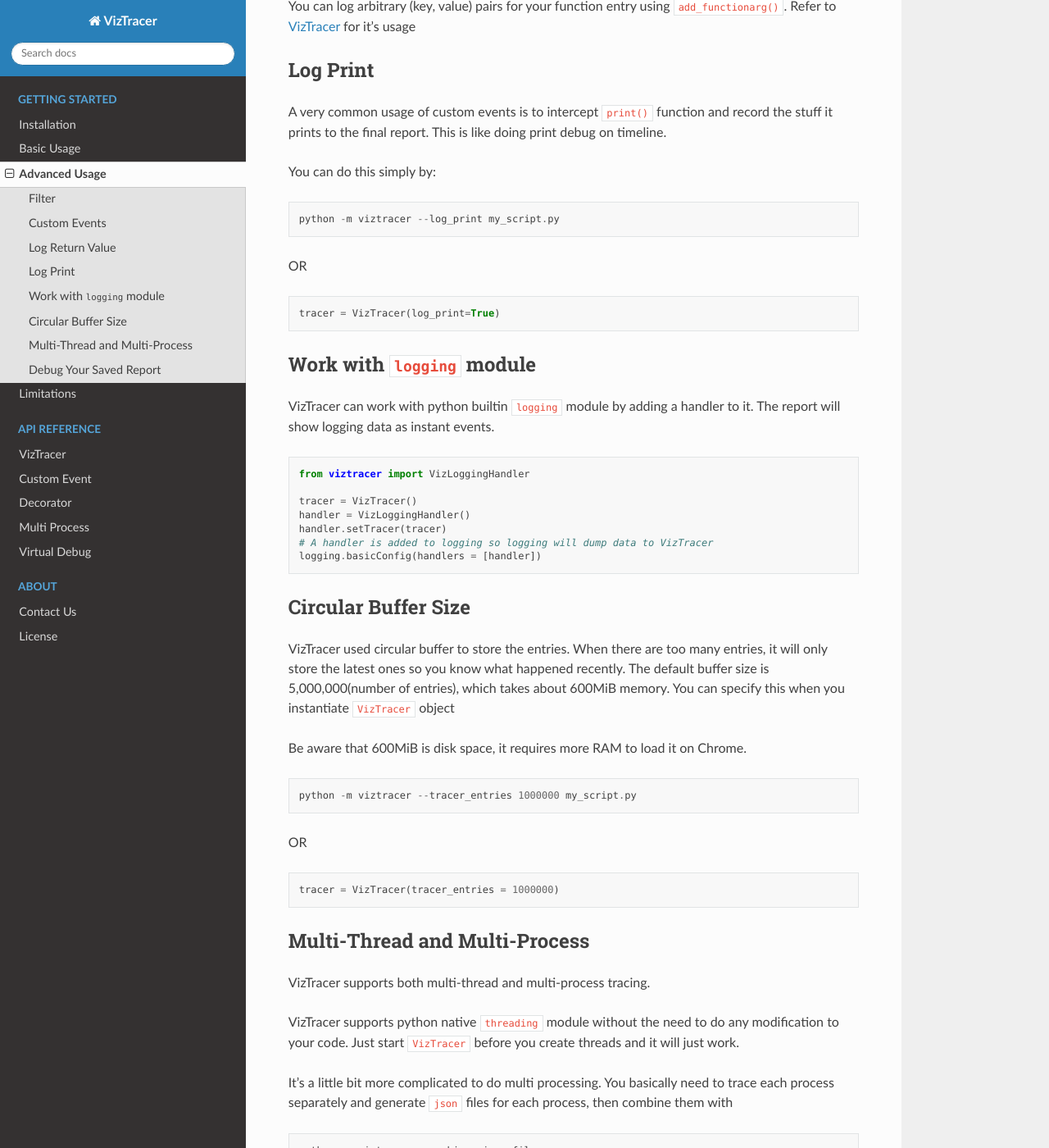
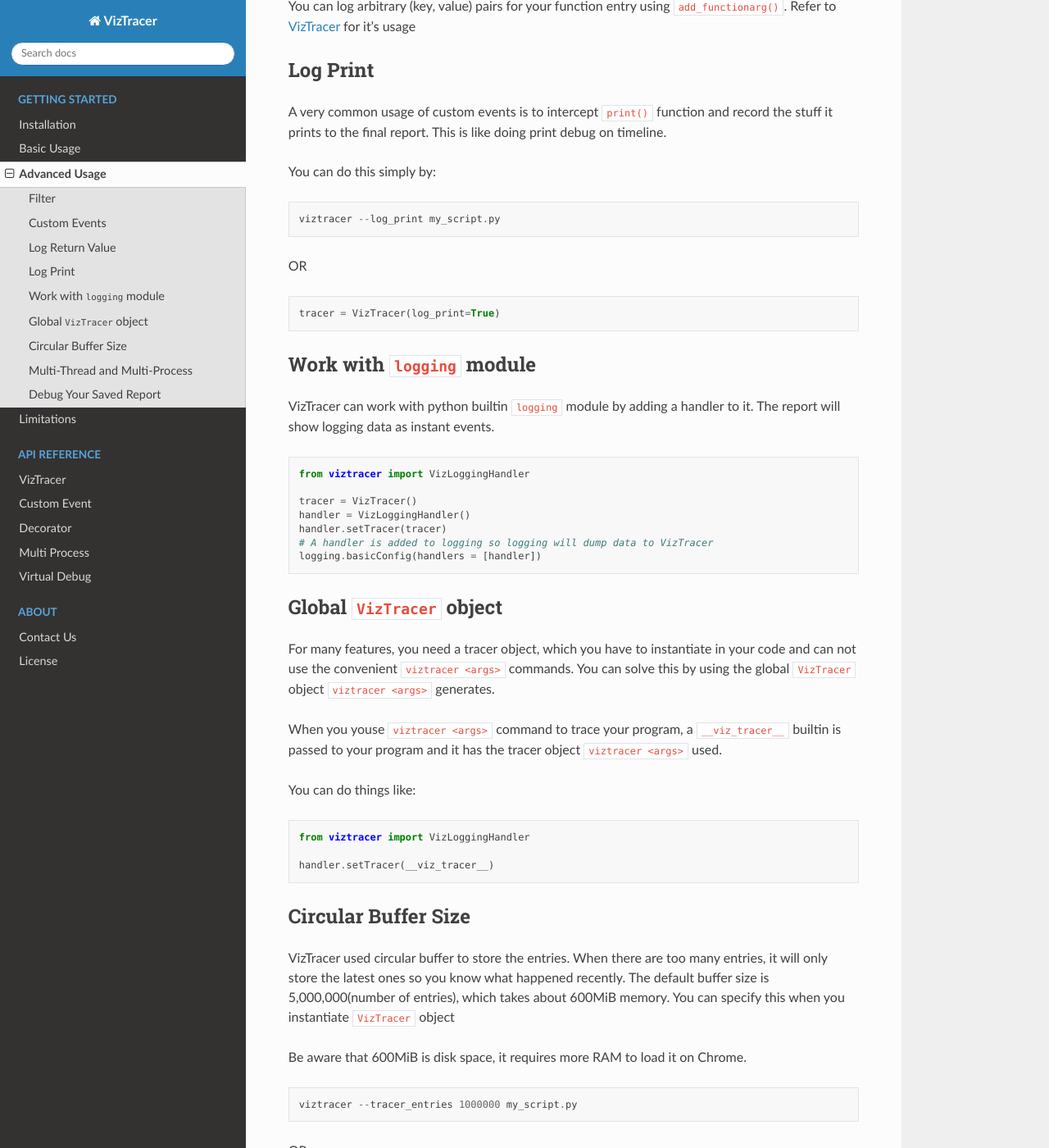
Before and after one commit to gaogaotiantian/viztracer, a Sphinx documentation site: the page built from docs/source/advanced_usage.rst, in a window 1280 px wide and 1400 px high, scrolled down 2225 px. Shown: the whole window at 82% size. Built offline with Sphinx 7.4.7 and the Read the Docs theme 2.0.0, drawn with Linux system fonts in a browser that asks for light colours; some of the changed text lies outside the part shown.

Commit message:
Add global object

```diff
--- a/docs/source/advanced_usage.rst
+++ b/docs/source/advanced_usage.rst
@@ -108,7 +108,7 @@
 
 .. code-block::
 
-    python -m viztracer --log_print my_script.py
+    viztracer --log_print my_script.py
 
 OR
 
@@ -132,6 +132,24 @@
     # A handler is added to logging so logging will dump data to VizTracer
     logging.basicConfig(handlers = [handler])
 
+Global ``VizTracer`` object
+---------------------------
+
+For many features, you need a tracer object, which you have to instantiate in your code and can not
+use the convenient ``viztracer <args>`` commands. You can solve this by using the global ``VizTracer``
+object ``viztracer <args>`` generates.
+
+When you youse ``viztracer <args>`` command to trace your program, a ``__viz_tracer__`` builtin
+is passed to your program and it has the tracer object ``viztracer <args>`` used.
+
+You can do things like:
+
+.. code-block:: python
+
+    from viztracer import VizLoggingHandler
+
+    handler.setTracer(__viz_tracer__)
+
 Circular Buffer Size
 --------------------
 
@@ -142,7 +160,7 @@
 
 .. code-block:: python
 
-    python -m viztracer --tracer_entries 1000000 my_script.py
+    viztracer --tracer_entries 1000000 my_script.py
 
 OR
 
@@ -161,7 +179,7 @@
 
 .. code-block::
 
-    python -m viztracer --combine <json_files>
+    viztracer --combine <json_files>
 
 For detailed usage, please refer to :doc:`multi_process`
 
```
Also changed, not shown: other parts of docs/source/advanced_usage.rst (+4 -4 lines), 1 other file.
